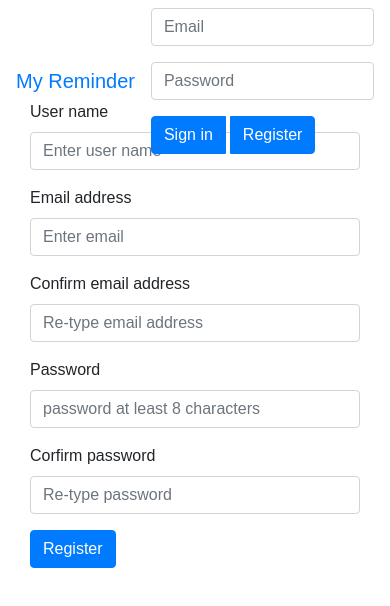
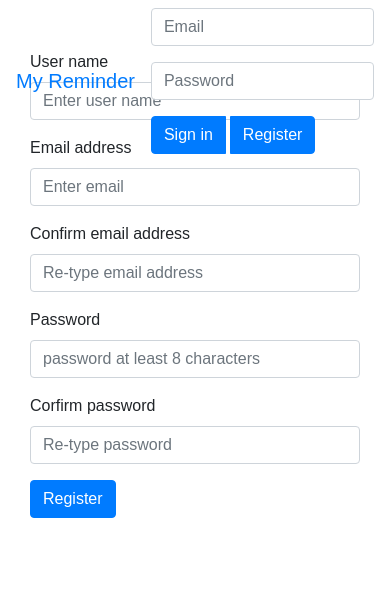
Before and after one commit to talehto/my-reminder-app-client, a React (Create React App) app: page /register in a window 390 px wide. Shown: the top 606 px of the page. Built offline with nearby package versions, Linux system fonts and the light colour scheme; what react-validation-mixin would draw is missing.

Commit message:
Fixed rendering error from Login.js

```diff
--- a/src/App.css
+++ b/src/App.css
@@ -55,8 +55,8 @@
   margin-top: 100px;
 }
 
-.RegisterUser {
-  margin-top: 100px;
+#RegisterUserForm {
+  margin-top: 50px;
 }
 
 #NewAlarmName {
--- a/src/Header.js
+++ b/src/Header.js
@@ -12,9 +12,7 @@ class Header extends Component {
               </Navbar.Brand>
               <Navbar.Toggle />
             <Navbar.Collapse>
-              <Form inline>
-                <Login />
-              </Form>
+            <Login />
             </Navbar.Collapse>
           </Container>
         </Navbar>
--- a/src/Login.js
+++ b/src/Login.js
@@ -10,6 +10,7 @@ class Login extends Component {
     super(props);
     this.handleLoginClick = this.handleLoginClick.bind(this);
     this.handleLogoutClick = this.handleLogoutClick.bind(this);
+    this.handleRegisterClick = this.handleRegisterClick.bind(this);
     this.handleChange = this.handleChange.bind(this);
     this.tempUserName = ""
   }
@@ -27,10 +28,15 @@ class Login extends Component {
   }
 
   handleLogoutClick() {
-   console.log("handleLogoutClick")
+    console.log("handleLogoutClick")
     this.props.setUserName("")
     this.tempUserName = ""
     console.log(this.tempUserName)
+  }
+
+  handleRegisterClick(){
+    console.log("handleRegisterClick")
+
   }
 
   render() {
@@ -60,7 +66,7 @@ class Login extends Component {
               <Form.Control type="text" placeholder="Email" onChange={this.handleChange} />
             </Form.Group>
             {' '}
-            <Form.Group cononChange={this.handleChange}trolId="formInlineEmail">
+            <Form.Group onChange={this.handleChange} controlId="formInlineEmail">
               {' '}
               <Form.Control type="email" placeholder="Password" />
             </Form.Group>
@@ -70,7 +76,7 @@ class Login extends Component {
              onClick={this.handleLoginClick}>
               Sign in
             </Button>
-            <Button className="navbar-btn" variant="primary" type="submit">
+            <Button className="navbar-btn" variant="primary" type="submit" onClick={this.handleRegisterClick}>
               Register
               </Button>
             </ButtonGroup>
--- a/src/RegisterUser.js
+++ b/src/RegisterUser.js
@@ -21,6 +21,7 @@ class RegisterUser extends Component {
         }
         this.handleInputChange = this.handleInputChange.bind(this);
         this.handleSubmit = this.handleSubmit.bind(this);
+        this.generateRegistrationForm = this.generateRegistrationForm.bind(this);
     }
 
     handleInputChange(e) {
@@ -97,11 +98,17 @@ class RegisterUser extends Component {
         );
     }
 //
-    render() {
-      const { name, email, email_confirmation, password, password_confirmation, validated } = this.state;
+  render() {
+    var registrationForm = this.generateRegistrationForm();
+    return(<div>{registrationForm}</div>);
+      //
+  }
+
+  generateRegistrationForm(){
+    const { name, email, email_confirmation, password, password_confirmation, validated } = this.state;
       console.log('render() password_confirmation.isValid: ' + password_confirmation.isValid)
       return (
-        <div className="RegisterUser col-md-6 col-sm-8 col-xs-8">
+        <div id="RegisterUserForm" className="RegisterUser col-md-6 col-sm-8 col-xs-8">
           <Header />
           <Form noValidate validated={validated} onSubmit={e => this.handleSubmit(e)}>
             <this.FieldGroup
@@ -222,8 +229,8 @@ class RegisterUser extends Component {
 }
 //
 RegisterUser.propTypes = {
-    setNewUser: PropTypes.func.isRequired,
-    auth: PropTypes.object.isRequired
+    setNewUser: PropTypes.func.isRequired
+    //auth: PropTypes.object.isRequired
 };
 
 const mapStateToProps = state => ({
--- a/src/reducers/reducer.js
+++ b/src/reducers/reducer.js
@@ -17,6 +17,7 @@ export default function(state = initialState, action) {
   console.log(action)
   switch (action.type) {
   case 'REGISTRATION_SUCCEED':
+    state = state.set('state', 'REGISTRATION_SUCCEED');
     console.log("REDUCER REGISTRATION_SUCCEED")
     return state.set('user', action.user);
   case 'SET_USER_NAME':
```
